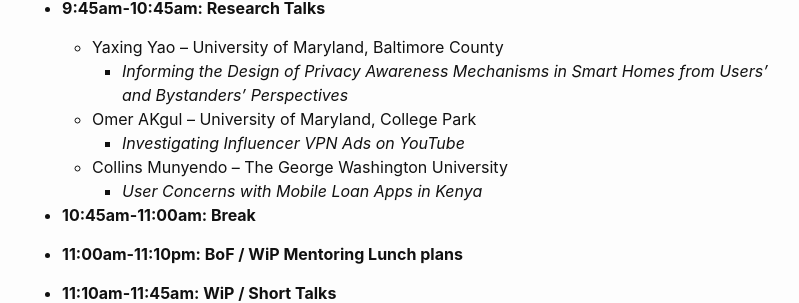
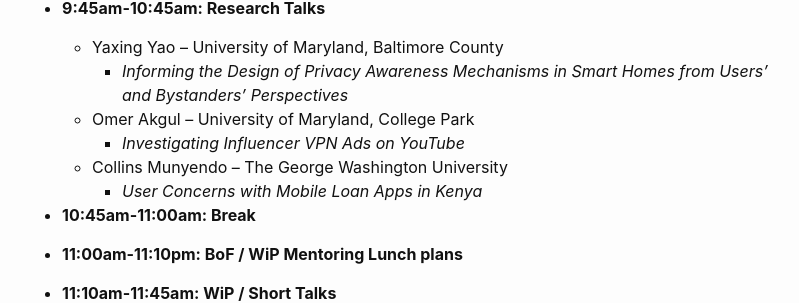
Before and after one commit to CACTUS-Colloquium/CACTUS-Colloquium.github.io, a Jekyll site: the page built from _posts/2022-05-31-index.md, in a window 1280 px wide and 900 px high, scrolled down 736 px. Shown: the part 151-454 px from the top of the window, without its empty margins (238-1037 px from the left). Built offline with Jekyll 4.4.1, drawn with Linux system fonts in a browser that asks for light colours.

Commit message:
fix typo

```diff
--- a/_posts/2022-05-31-index.md
+++ b/_posts/2022-05-31-index.md
@@ -22,7 +22,7 @@ To register for the event, please fill out the following [form](https://docs.goo
 
   * Yaxing Yao -- University of Maryland, Baltimore County
     * *Informing the Design of Privacy Awareness Mechanisms in Smart Homes from Users' and Bystanders’ Perspectives*
-  * Omer AKgul -- University of Maryland, College Park
+  * Omer Akgul -- University of Maryland, College Park
     * *Investigating Influencer VPN Ads on YouTube*
   * Collins Munyendo -- The George Washington University
     * *User Concerns with Mobile Loan Apps in Kenya*
```
